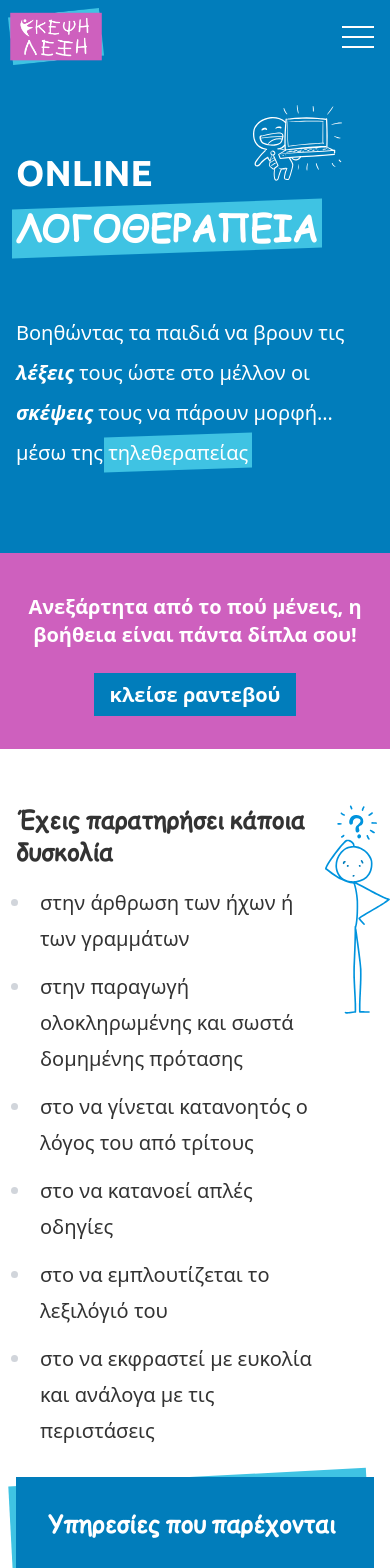
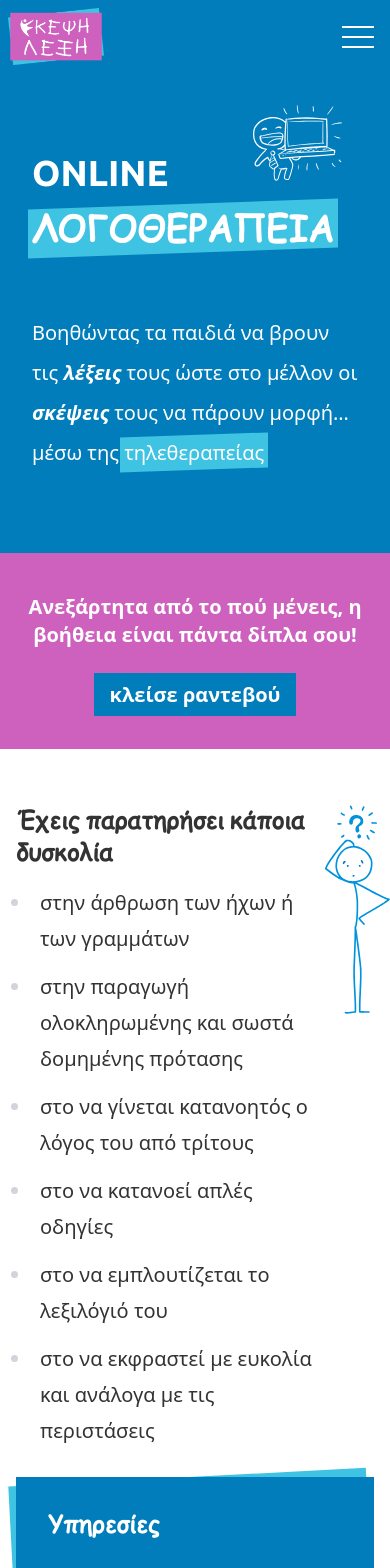
Before and after one commit to vkarampinis/skepsileksi.gr, a Next.js app: page / in a window 390 px wide. Shown: the top 1568 px of the page. Built offline with nearby package versions, Linux system fonts and the light colour scheme.

Commit message:
add contact form on homepage

```diff
--- a/pages/index.js
+++ b/pages/index.js
@@ -2,6 +2,7 @@ import React from "react";
 import BaseLayout from "../components/BaseLayout";
 import Card, { CardItem } from "../components/Card";
 import ColoredSection from "../components/ColoredSection";
+import ContactSection from "../components/ContactSection";
 import CTA from "../components/CTA";
 import H from "../components/H";
 import Highlight from "../components/Highlight";
@@ -15,17 +16,18 @@ export default function Home() {
   return (
     <BaseLayout>
       <Hero />
-      <CTA link={"#"} linkText="κλείσε ραντεβού" pink>
+      <CTA link={"#contact-form"} linkText="κλείσε ραντεβού" pink>
         Ανεξάρτητα από το πού μένεις, η βοήθεια είναι πάντα δίπλα σου!
       </CTA>
       <Benefits />
       <Target />
       <Advantages />
       <Together />
-      <CTA link={"#"} linkText="κλείσε ραντεβού">
-        Η θεραπεία που γίνεται εξ αποστάσεως μέσω του διαδικτύου
+      <CTA link={"#contact-form"} linkText="κλείσε ραντεβού">
+        Η θεραπεία γίνεται εξ αποστάσεως μέσω του διαδικτύου
       </CTA>
       <WhatYouNeed />
+      <ContactSection />
     </BaseLayout>
   );
 }
@@ -35,13 +37,13 @@ function Hero() {
     <section className="px-4 py-20 sm:px-4 bg-color-1">
       <div className="relative flex flex-row max-w-6xl mx-auto">
         <div className="basis-full sm:basis-3/5">
-          <h1 className="mb-16 text-4xl font-bold uppercase md:text-5xl sm:px-4 lg:text-6xl font-header text-color-white">
+          <h1 className="px-4 mb-16 text-4xl font-bold uppercase md:text-5xl lg:text-6xl font-header text-color-white">
             Online
             <span className="block mt-4">
               <Highlight>Λογοθεραπεια</Highlight>
             </span>
           </h1>
-          <p className="max-w-md leading-10 text-color-white">
+          <p className="max-w-md px-4 leading-10 text-color-white">
             Βοηθώντας τα παιδιά να βρουν τις{" "}
             <span className="italic font-bold">λέξεις</span> τους ώστε στο
             μέλλον οι <span className="italic font-bold ">σκέψεις</span> τους να
@@ -94,11 +96,11 @@ function Services() {
   return (
     <Card>
       <H size={3} className="py-4 text-white">
-        Υπηρεσίες που παρέχονται
+        Υπηρεσίες
       </H>
+      <CardItem>Αξιολόγηση</CardItem>
       <CardItem>Τηλεθεραπεία σε παιδιά</CardItem>
       <CardItem>Καθοδήγηση γονέων</CardItem>
-      <CardItem>Αξιολόγηση</CardItem>
     </Card>
   );
 }
```
